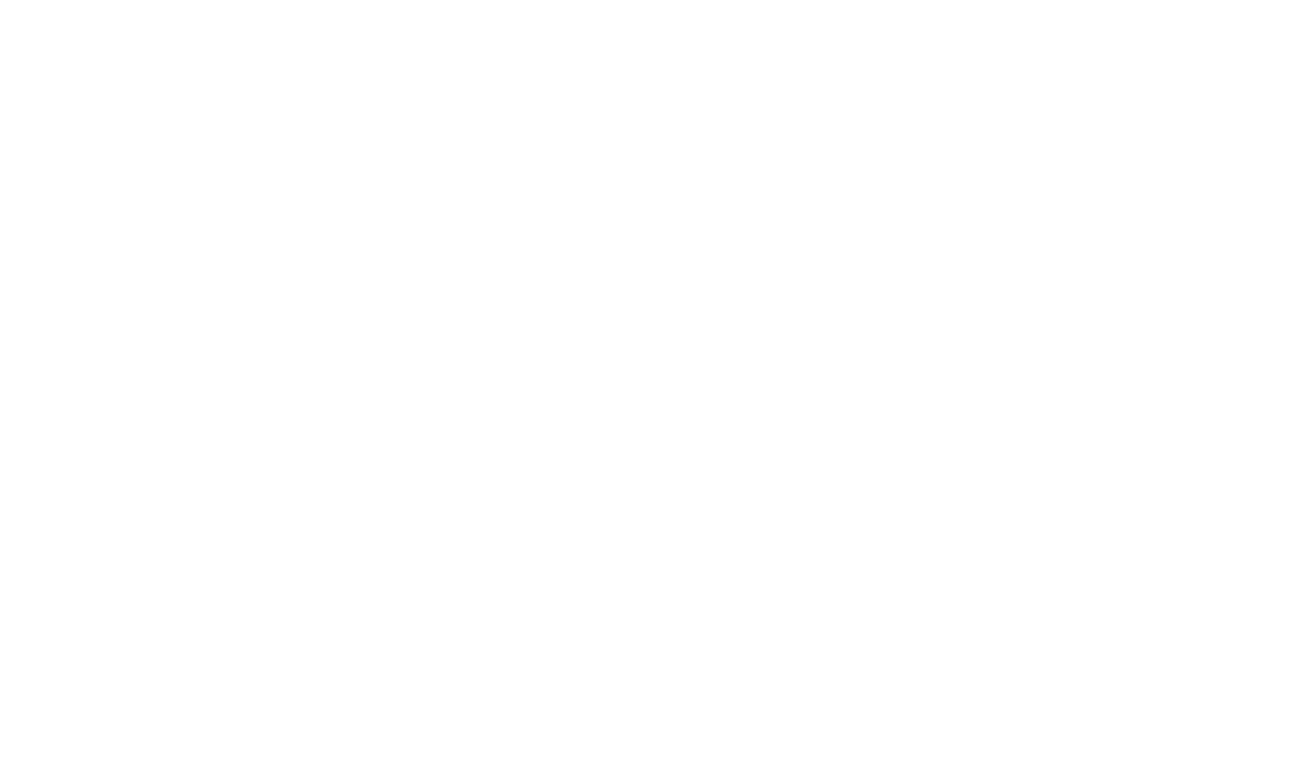
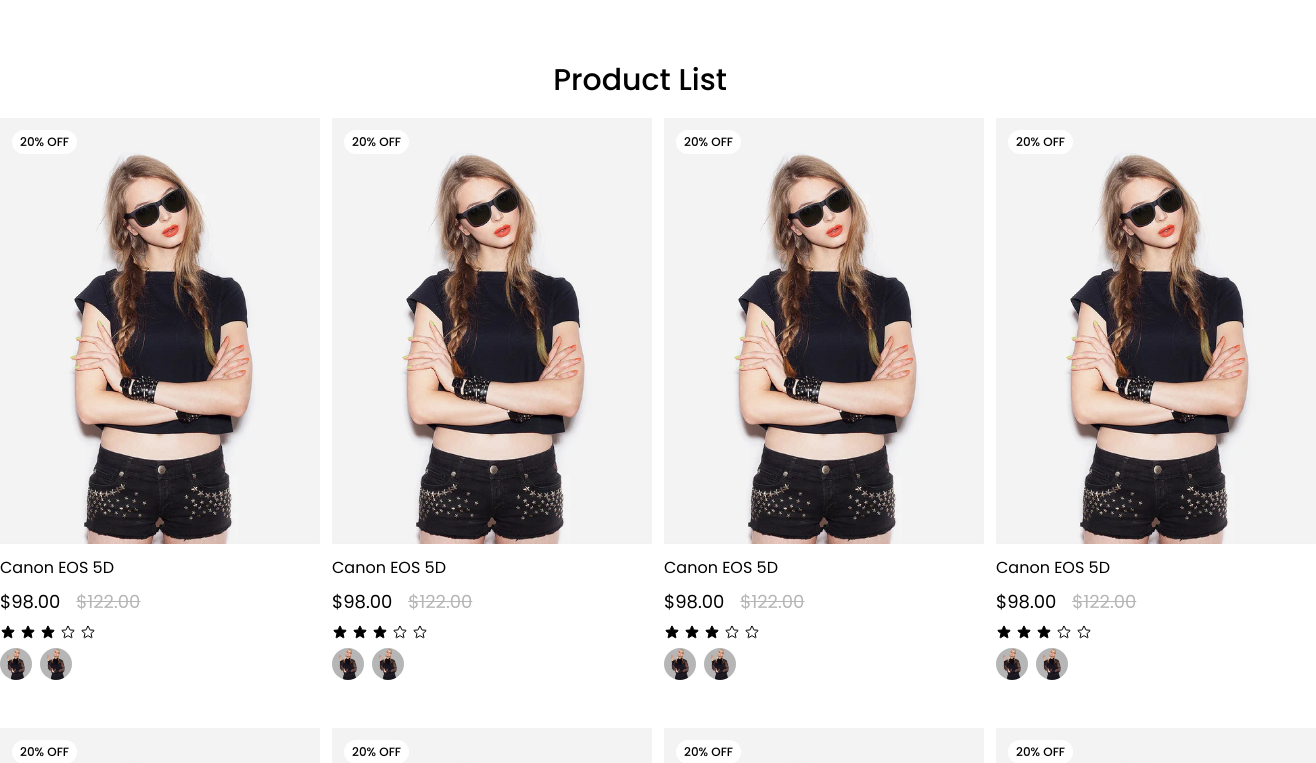
Before and after one commit to Ramanuj-1729/E-Commerce-A-vertual-try-on-solution, a React (Create React App) app in the folder frontend/: page / in a window 1280 px wide. Shown: the part 2232-2995 px from the top of the page, 1316 px wide, since content can reach past the window. Before the commit the page ends 2270 px from the top, so only its background shows below. Built offline with nearby package versions, Linux system fonts and the light colour scheme.

Commit message:
add homeProductList

```diff
--- /dev/null
+++ b/frontend/src/components/HomeProductList/HomeProductList.jsx
@@ -0,0 +1,24 @@
+import React from 'react'
+import SingleProductCard from '../shared/SingleProductCard/SingleProductCard';
+
+const HomeProductList = () => {
+    return (
+        <div className='flex items-center justify-center flex-col mb-12'>
+            <div className='flex items-center justify-center mb-5'>
+                <h1 className='font-medium text-3xl'>Product List</h1>
+            </div>
+            <div className='grid grid-cols-4 gap-12'>
+                <SingleProductCard />
+                <SingleProductCard />
+                <SingleProductCard />
+                <SingleProductCard />
+                <SingleProductCard />
+                <SingleProductCard />
+                <SingleProductCard />
+                <SingleProductCard />
+            </div>
+        </div>
+    );
+}
+
+export default HomeProductList;
--- a/frontend/src/components/NewArrivalSlider/NewArrivalSlider.jsx
+++ b/frontend/src/components/NewArrivalSlider/NewArrivalSlider.jsx
@@ -4,7 +4,7 @@
 
 const NewArrivalSlider = () => {
     return (
-        <div className="mb-10">
+        <div className="mb-16">
             <div className="flex items-center justify-center mb-5">
                 <h1 className="font-medium text-3xl">New Arrival</h1>
             </div>
--- a/frontend/src/pages/HomePage/HomePage.jsx
+++ b/frontend/src/pages/HomePage/HomePage.jsx
@@ -3,6 +3,7 @@
 import CategoryBar from '../../components/CategoryBar/CategoryBar';
 import FeaturedProducts from '../../components/FeaturedProducts/FeaturedProducts';
 import NewArrivalSlider from '../../components/NewArrivalSlider/NewArrivalSlider';
+import HomeProductList from '../../components/HomeProductList/HomeProductList';
 
 const HomePage = () => {
     return (
@@ -22,6 +23,10 @@
             <section>
                 <NewArrivalSlider />
             </section>
+
+            <section>
+                <HomeProductList />
+            </section>
         </>
     );
 }
```
